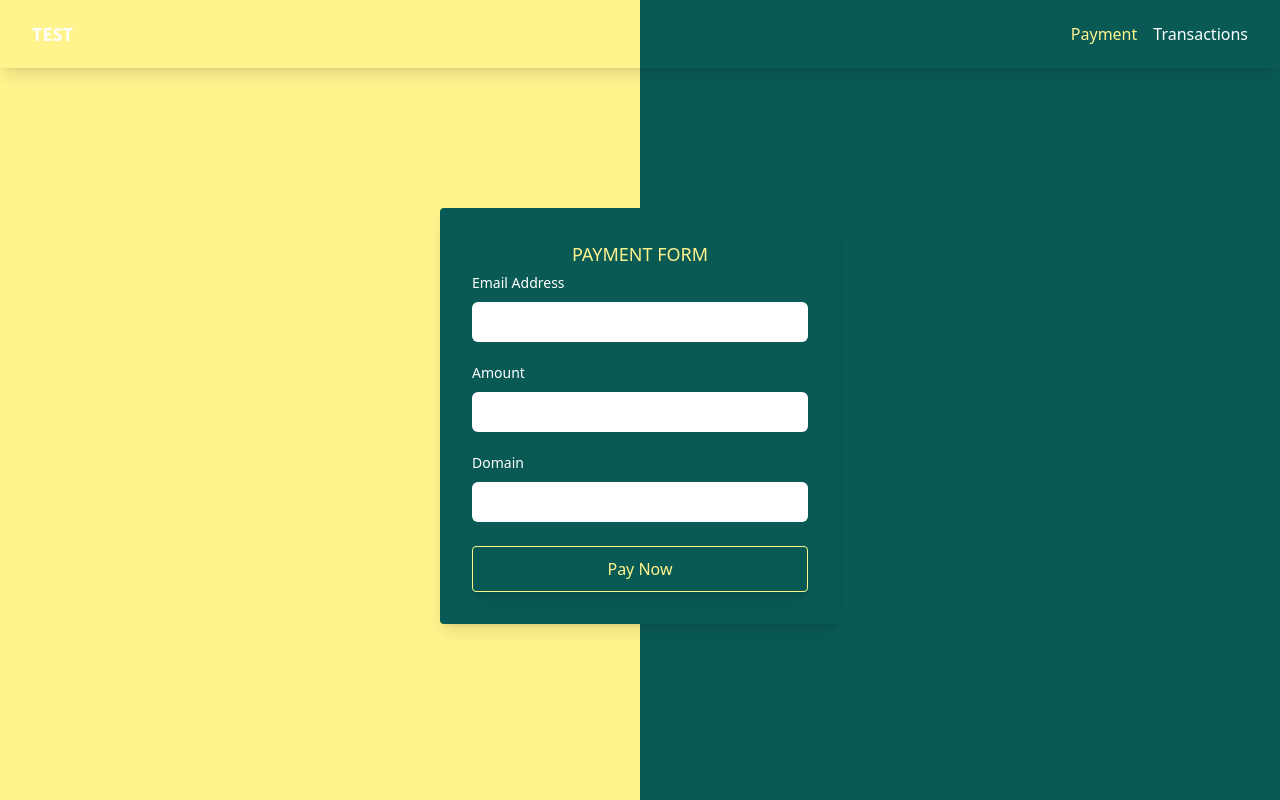
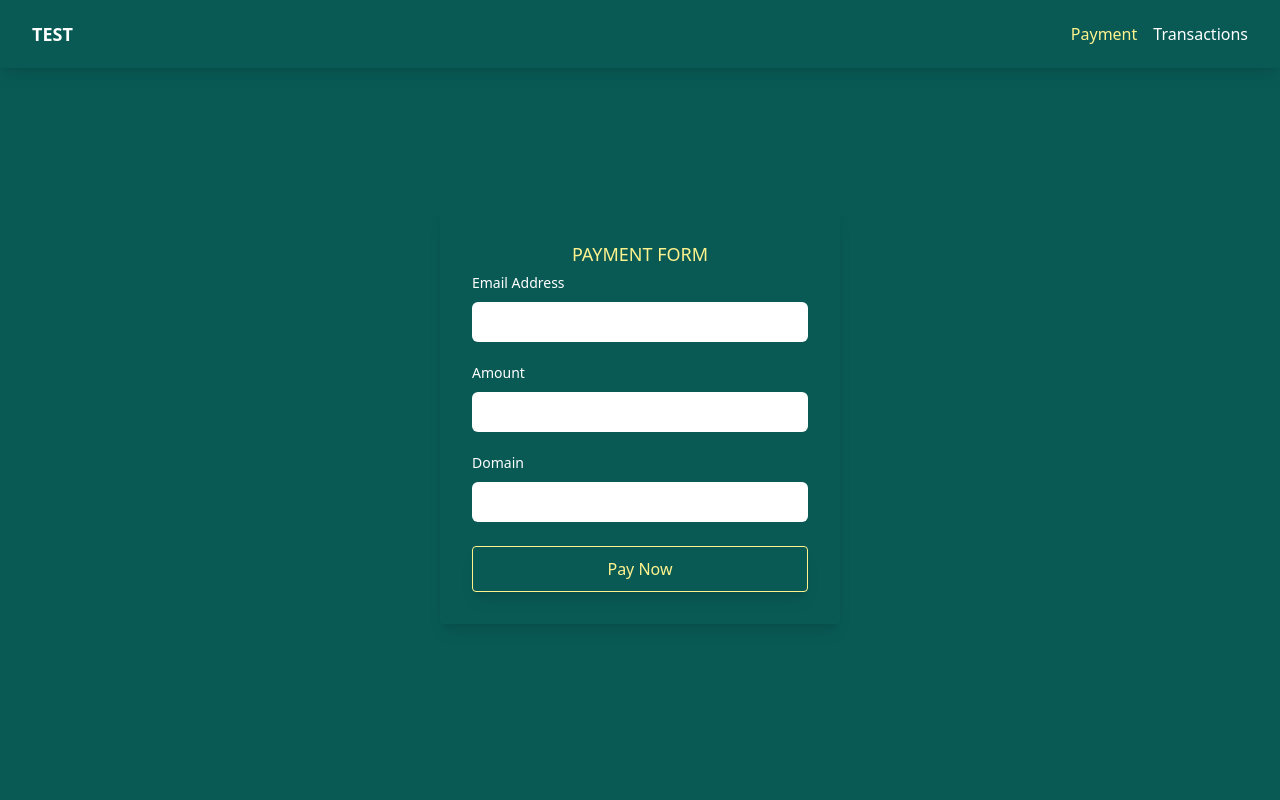
Before and after one commit to Chandrasura25/test-frontend, a React (Vite) app: page / in a window 1280 px wide. Built offline with nearby package versions, Linux system fonts and the light colour scheme; no server answers.

Commit message:
improvement

```diff
--- a/src/index.css
+++ b/src/index.css
@@ -8,15 +8,6 @@
   min-height: 100vh;
   background: #095a55;
 }
-.bg::before {
-  content: "";
-  position: absolute;
-  top: 0;
-  left: 0;
-  width: 50%;
-  height: 100vh;
-  background: #fff38e;
-}
 .form{
 	background: #095a55;
 }
```
